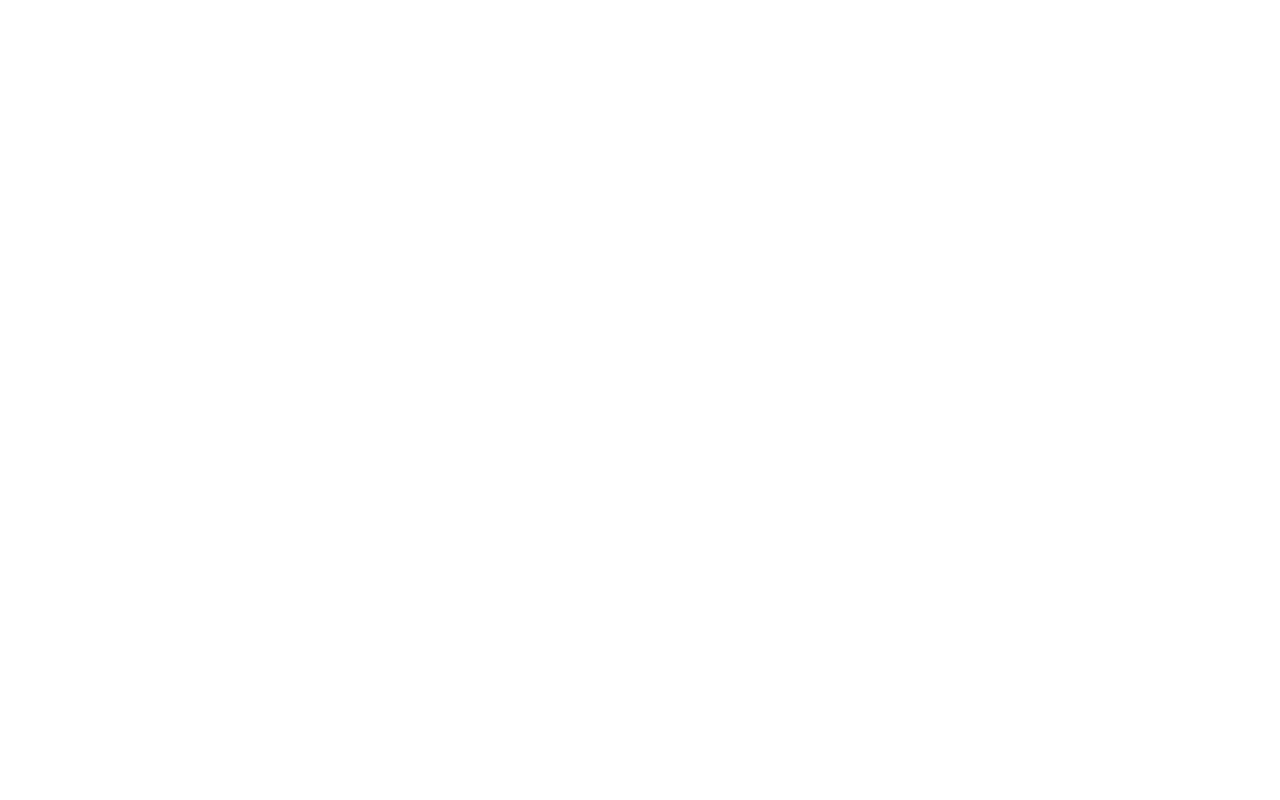
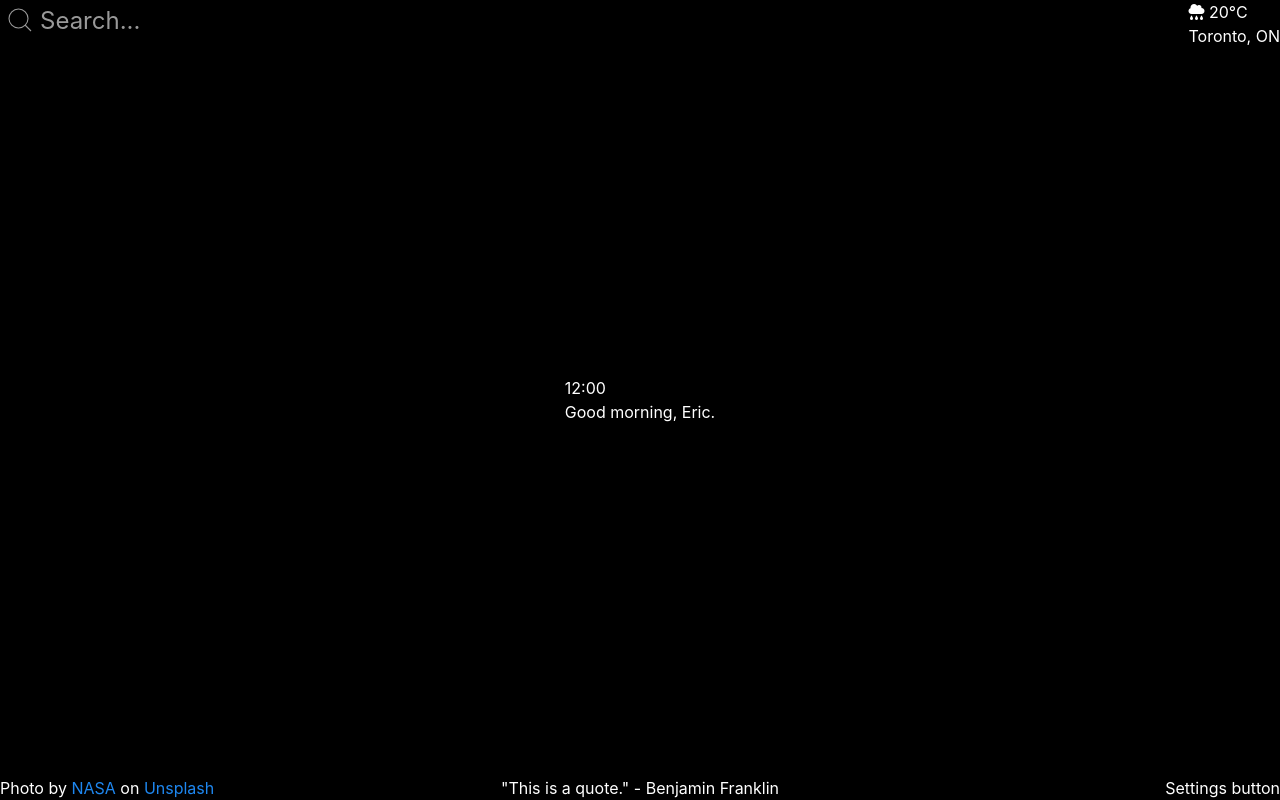
Before and after one commit to codingcourses/javascript-dashboard-project, a website: page public/index.html in a window 1280 px wide. Drawn offline with nearby package versions, Linux system fonts and the light colour scheme.

Commit message:
Add HTML structure

```diff
--- a/public/index.html
+++ b/public/index.html
@@ -7,10 +7,58 @@
 
     <title>Dashboard Project</title>
 
+    <!-- UIkit CSS -->
+    <link rel="stylesheet" href="https://cdn.jsdelivr.net/npm/uikit@3.6.10/dist/css/uikit.min.css" />
+
+    <!-- UIkit JS -->
+    <script src="https://cdn.jsdelivr.net/npm/uikit@3.6.10/dist/js/uikit.min.js"></script>
+    <script src="https://cdn.jsdelivr.net/npm/uikit@3.6.10/dist/js/uikit-icons.min.js"></script>
+
+    <!-- Font Awesome -->
+    <script src="https://kit.fontawesome.com/bc9811a2b9.js" crossorigin="anonymous"></script>
+
     <link rel="stylesheet" href="styles.css" />
   </head>
 
   <body>
+    <div class="uk-position-top-left">
+      <!-- Search -->
+      <div class="uk-search uk-search-navbar">
+        <span uk-search-icon></span>
+        <input id="search" class="uk-search-input" type="search" placeholder="Search...">
+      </div>
+    </div>
+
+    <div class="uk-position-top-right">
+      <!-- Location and weather -->
+      <div>
+        <span id="weather-type">
+          <i class="fas fa-cloud-rain"></i>
+        </span>
+        <span id="weather-temp">20&deg;C</span>
+        <div id="location">Toronto, ON</div>
+      </div>
+    </div>
+
+    <div class="uk-position-center">
+      <div id="time">12:00</div>
+      <div id="greeting">Good morning, Eric.</div>
+    </div>
+
+    <div class="uk-position-bottom-left">
+      <div id="attribution">
+        Photo by <a href="https://unsplash.com/@nasa">NASA</a> on <a href="https://unsplash.com">Unsplash</a>
+      </div>
+    </div>
+
+    <div class="uk-position-bottom-center">
+      <div id="quote">"This is a quote." - Benjamin Franklin</div>
+    </div>
+
+    <div class="uk-position-bottom-right">
+      Settings button
+    </div>
+
     <script src="script.js"></script>
   </body>
 </html>
--- a/public/styles.css
+++ b/public/styles.css
@@ -0,0 +1,5 @@
+body {
+  min-height: 100vh;
+  background-color: #000;
+  color: #fff;
+}
```
